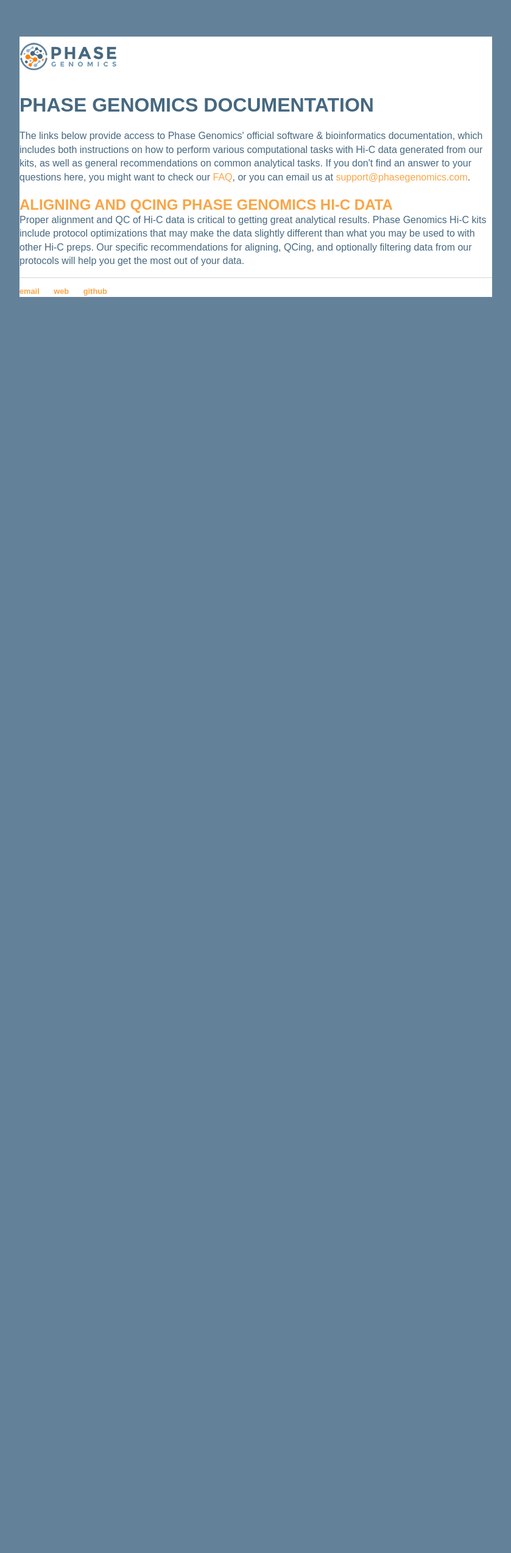
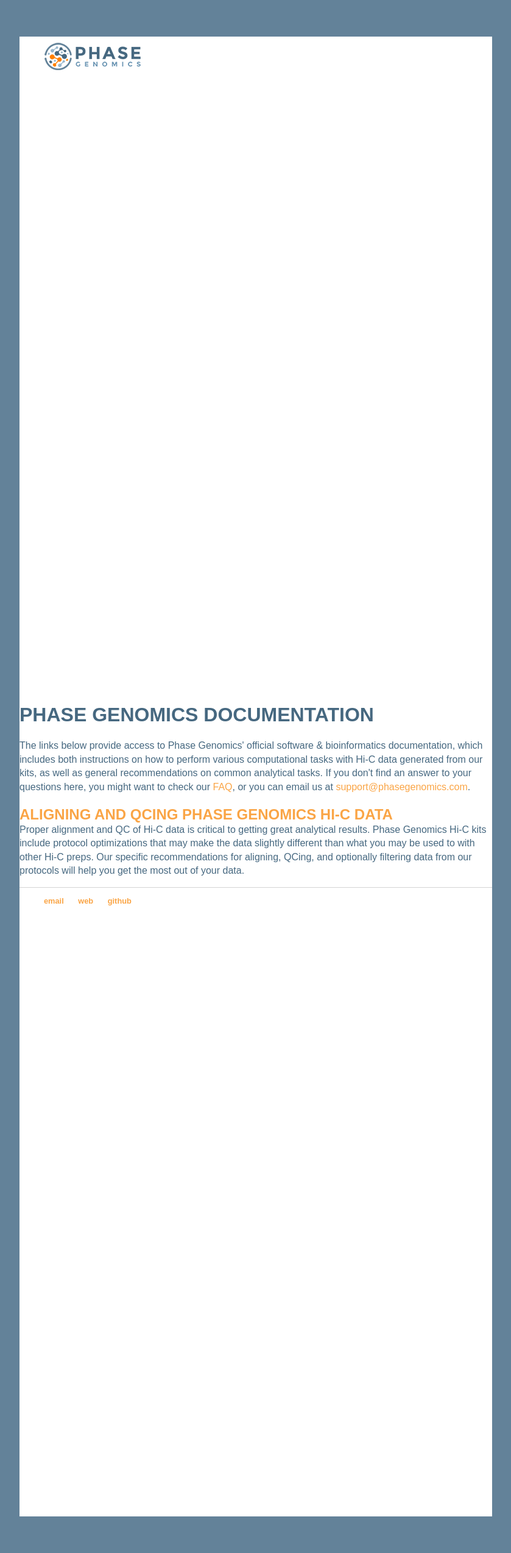
Before and after one commit to phasegenomics/phasegenomics.github.io, a Jekyll site: the page built from index.html, in a window 1280 px wide. Shown: the whole page at 61% size, without its empty margins (220-1059 px from the left). Built offline with Jekyll 4.4.1, drawn with Linux system fonts in a browser that asks for light colours; before the commit the page ends 900 px from its top, so only the background shows below that.

Commit message:
Style update

```diff
--- a/css/main.css
+++ b/css/main.css
@@ -4,7 +4,7 @@
 }
 nav ul, footer ul {
 	font-family: 'Montserrat', sans-serif;
-    padding: 0px;
+    padding-bottom: 1000px;
     list-style: none;
     font-weight: bold;
 }
```
